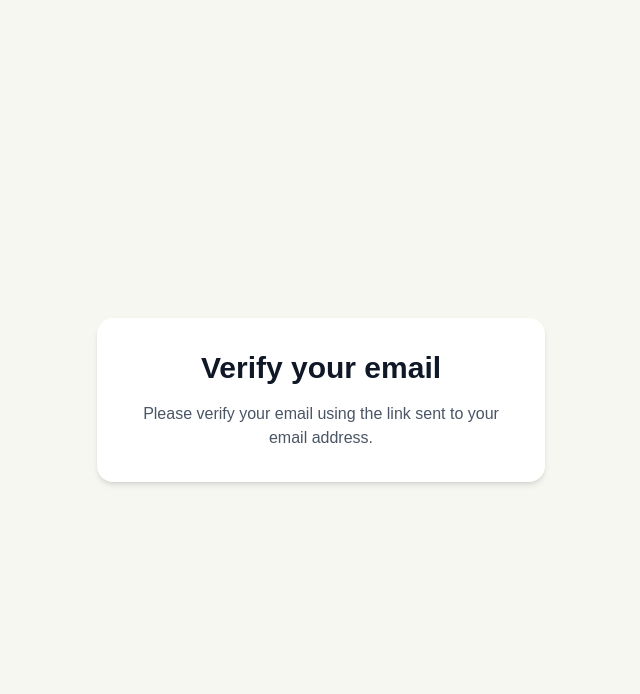
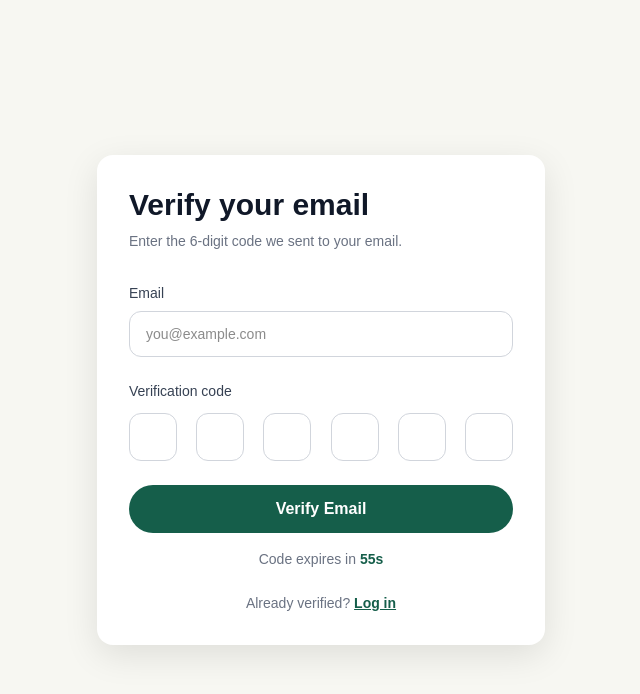
Before and after one commit to Areeba877/ecommerce-store, a Next.js app: page /verify-email in a window 1280 px wide. Shown: the top 694 px of the page, without its empty margins (319-959 px from the left). Built offline with nearby package versions, Linux system fonts and the light colour scheme.

Commit message:
Add 6 digit email verification

```diff
--- /dev/null
+++ b/app/api/auth/resend-code/route.ts
@@ -0,0 +1,99 @@
+import { NextResponse } from "next/server";
+import { Resend } from "resend";
+import { connectDB } from "@/lib/mongodb";
+import User from "@/models/User";
+
+const resend = new Resend(process.env.RESEND_API_KEY);
+
+export async function POST(request: Request) {
+  try {
+    const { email } = await request.json();
+
+    if (!email) {
+      return NextResponse.json(
+        { message: "Email is required." },
+        { status: 400 }
+      );
+    }
+
+    await connectDB();
+
+    const normalizedEmail = email.trim().toLowerCase();
+
+    const user = await User.findOne({
+      email: normalizedEmail,
+    });
+
+    if (!user) {
+      return NextResponse.json(
+        { message: "Account not found." },
+        { status: 404 }
+      );
+    }
+
+    if (user.isVerified) {
+      return NextResponse.json(
+        { message: "Email is already verified." },
+        { status: 400 }
+      );
+    }
+
+    const verificationCode = Math.floor(
+      100000 + Math.random() * 900000
+    ).toString();
+
+    const verificationCodeExpires = new Date(
+      Date.now() + 60 * 1000
+    );
+
+    user.verificationCode = verificationCode;
+    user.verificationCodeExpires = verificationCodeExpires;
+
+    await user.save();
+
+    const { error: emailError } = await resend.emails.send({
+      from: "Ecommerce Store <onboarding@resend.dev>",
+      to: [normalizedEmail],
+      subject: "Your new verification code",
+      html: `
+        <div style="font-family: Arial, sans-serif;">
+          <h2>Verify your email</h2>
+
+          <p>Your new 6-digit verification code is:</p>
+
+          <div style="
+            font-size: 32px;
+            font-weight: bold;
+            letter-spacing: 8px;
+            margin: 24px 0;
+          ">
+            ${verificationCode}
+          </div>
+
+          <p>This code will expire in 1 minute.</p>
+        </div>
+      `,
+    });
+
+    if (emailError) {
+      console.error("Resend code email error:", emailError);
+
+      return NextResponse.json(
+        { message: "Failed to send verification code." },
+        { status: 500 }
+      );
+    }
+
+    return NextResponse.json(
+      { message: "A new verification code has been sent." },
+      { status: 200 }
+    );
+  } catch (error) {
+    console.error("Resend code error:", error);
+
+    return NextResponse.json(
+      { message: "Something went wrong." },
+      { status: 500 }
+    );
+  }
+}
--- a/app/api/auth/verify-email/route.ts
+++ b/app/api/auth/verify-email/route.ts
@@ -19,39 +19,13 @@ export async function POST(request: Request) {
 
     const user = await User.findOne({
       email: normalizedEmail,
+      verificationCode: code,
+      verificationCodeExpires: { $gt: new Date() },
     });
 
     if (!user) {
       return NextResponse.json(
-        { message: "Account not found." },
-        { status: 404 }
-      );
-    }
-
-    if (user.isVerified) {
-      return NextResponse.json(
-        { message: "Email is already verified." },
-        { status: 400 }
-      );
-    }
-
-    if (!user.verificationCode || !user.verificationCodeExpires) {
-      return NextResponse.json(
-        { message: "Verification code not found. Please request a new code." },
-        { status: 400 }
-      );
-    }
-
-    if (user.verificationCodeExpires < new Date()) {
-      return NextResponse.json(
-        { message: "Verification code has expired. Please request a new code." },
-        { status: 400 }
-      );
-    }
-
-    if (user.verificationCode !== code.trim()) {
-      return NextResponse.json(
-        { message: "Invalid verification code." },
+        { message: "Invalid or expired verification code." },
         { status: 400 }
       );
     }
@@ -64,15 +38,15 @@ export async function POST(request: Request) {
 
     return NextResponse.json(
       {
-        message: "Email verified successfully. You can now log in.",
+        message: "Email verified successfully.",
       },
       { status: 200 }
     );
   } catch (error) {
-    console.error("Email verification error:", error);
+    console.error("Verification error:", error);
 
     return NextResponse.json(
-      { message: "Something went wrong during email verification." },
+      { message: "Something went wrong during verification." },
       { status: 500 }
     );
   }
--- a/app/verify-email/page.tsx
+++ b/app/verify-email/page.tsx
@@ -1,47 +1,254 @@
 "use client";
 
-import { Suspense } from "react";
-import { useSearchParams, useRouter } from "next/navigation";
-import { useEffect } from "react";
+import Link from "next/link";
+import { Suspense, useEffect, useRef, useState } from "react";
+import { useRouter, useSearchParams } from "next/navigation";
 
 function VerifyEmailContent() {
+  const router = useRouter();
   const searchParams = useSearchParams();
-  const router = useRouter();
 
-  const success = searchParams.get("success");
+  const [email, setEmail] = useState("");
+  const [code, setCode] = useState(["", "", "", "", "", ""]);
+  const [timeLeft, setTimeLeft] = useState(60);
+  const [message, setMessage] = useState("");
+  const [error, setError] = useState("");
+  const [loading, setLoading] = useState(false);
+
+  const inputRefs = useRef<(HTMLInputElement | null)[]>([]);
 
   useEffect(() => {
-    if (success === "true") {
-      const timer = setTimeout(() => {
+    const emailFromUrl = searchParams.get("email");
+
+    if (emailFromUrl) {
+      setEmail(emailFromUrl);
+    }
+  }, [searchParams]);
+
+  useEffect(() => {
+    if (timeLeft <= 0) return;
+
+    const timer = setInterval(() => {
+      setTimeLeft((prev) => prev - 1);
+    }, 1000);
+
+    return () => clearInterval(timer);
+  }, [timeLeft]);
+
+  const handleCodeChange = (value: string, index: number) => {
+    if (!/^\d?$/.test(value)) return;
+
+    const newCode = [...code];
+    newCode[index] = value;
+    setCode(newCode);
+
+    if (value && index < 5) {
+      inputRefs.current[index + 1]?.focus();
+    }
+  };
+
+  const handleKeyDown = (
+    e: React.KeyboardEvent<HTMLInputElement>,
+    index: number
+  ) => {
+    if (e.key === "Backspace" && !code[index] && index > 0) {
+      inputRefs.current[index - 1]?.focus();
+    }
+  };
+
+  const handleVerify = async (e: React.FormEvent) => {
+    e.preventDefault();
+
+    setMessage("");
+    setError("");
+
+    const verificationCode = code.join("");
+
+    if (!email) {
+      setError("Please enter your email address.");
+      return;
+    }
+
+    if (verificationCode.length !== 6) {
+      setError("Please enter the 6-digit verification code.");
+      return;
+    }
+
+    try {
+      setLoading(true);
+
+      const response = await fetch("/api/auth/verify-email", {
+        method: "POST",
+        headers: {
+          "Content-Type": "application/json",
+        },
+        body: JSON.stringify({
+          email: email.trim().toLowerCase(),
+          code: verificationCode,
+        }),
+      });
+
+      const data = await response.json();
+
+      if (!response.ok) {
+        setError(data.message || "Email verification failed.");
+        return;
+      }
+
+      setMessage("Email verified successfully! Redirecting to login...");
+
+      setTimeout(() => {
         router.push("/login");
-      }, 2000);
+      }, 1500);
+    } catch (error) {
+      console.error("Verification error:", error);
+      setError("Unable to connect to the server.");
+    } finally {
+      setLoading(false);
+    }
+  };
 
-      return () => clearTimeout(timer);
+  const handleResend = async () => {
+    setMessage("");
+    setError("");
+
+    if (!email) {
+      setError("Please enter your email address.");
+      return;
     }
-  }, [success, router]);
+
+    try {
+      setLoading(true);
+
+      const response = await fetch("/api/auth/resend-code", {
+        method: "POST",
+        headers: {
+          "Content-Type": "application/json",
+        },
+        body: JSON.stringify({
+          email: email.trim().toLowerCase(),
+        }),
+      });
+
+      const data = await response.json();
+
+      if (!response.ok) {
+        setError(data.message || "Failed to resend verification code.");
+        return;
+      }
+
+      setCode(["", "", "", "", "", ""]);
+      setTimeLeft(60);
+      setMessage("A new verification code has been sent.");
+
+      inputRefs.current[0]?.focus();
+    } catch (error) {
+      console.error("Resend code error:", error);
+      setError("Unable to connect to the server.");
+    } finally {
+      setLoading(false);
+    }
+  };
 
   return (
     <main className="min-h-screen bg-[#f7f7f2] px-4 py-8 flex items-center justify-center">
-      <div className="w-full max-w-md rounded-2xl bg-white p-8 text-center shadow-md">
+      <div className="w-full max-w-md rounded-2xl bg-white p-8 shadow-[0_10px_35px_rgba(0,0,0,0.10)]">
         <h1 className="text-3xl font-bold text-gray-900">
           Verify your email
         </h1>
 
-        {success === "true" ? (
-          <>
-            <p className="mt-4 text-green-700">
-              Email verified successfully!
+        <p className="mt-2 text-sm text-gray-500">
+          Enter the 6-digit code we sent to your email.
+        </p>
+
+        <form onSubmit={handleVerify} className="mt-8">
+          <label className="mb-2 block text-sm font-medium text-gray-700">
+            Email
+          </label>
+
+          <input
+            type="email"
+            value={email}
+            onChange={(e) => setEmail(e.target.value)}
+            placeholder="you@example.com"
+            required
+            disabled={loading}
+            className="w-full rounded-xl border border-gray-300 px-4 py-3 text-sm outline-none focus:border-[#155e4a] focus:ring-1 focus:ring-[#155e4a]"
+          />
+
+          <label className="mb-3 mt-6 block text-sm font-medium text-gray-700">
+            Verification code
+          </label>
+
+          <div className="flex justify-between gap-2">
+            {code.map((digit, index) => (
+              <input
+                key={index}
+                ref={(el) => {
+                  inputRefs.current[index] = el;
+                }}
+                type="text"
+                inputMode="numeric"
+                maxLength={1}
+                value={digit}
+                onChange={(e) =>
+                  handleCodeChange(e.target.value, index)
+                }
+                onKeyDown={(e) => handleKeyDown(e, index)}
+                disabled={loading}
+                className="h-12 w-12 rounded-xl border border-gray-300 text-center text-lg font-semibold outline-none focus:border-[#155e4a] focus:ring-1 focus:ring-[#155e4a]"
+              />
+            ))}
+          </div>
+
+          {error && (
+            <div className="mt-5 rounded-xl bg-red-50 px-4 py-3 text-sm text-red-600">
+              {error}
+            </div>
+          )}
+
+          {message && (
+            <div className="mt-5 rounded-xl bg-green-50 px-4 py-3 text-sm text-green-700">
+              {message}
+            </div>
+          )}
+
+          <button
+            type="submit"
+            disabled={loading}
+            className="mt-6 w-full rounded-full bg-[#155e4a] px-4 py-3 font-semibold text-white hover:bg-[#0f4939] disabled:opacity-50"
+          >
+            {loading ? "Verifying..." : "Verify Email"}
+          </button>
+
+          {timeLeft > 0 ? (
+            <p className="mt-4 text-center text-sm text-gray-500">
+              Code expires in{" "}
+              <span className="font-semibold text-[#155e4a]">
+                {timeLeft}s
+              </span>
             </p>
+          ) : (
+            <button
+              type="button"
+              onClick={handleResend}
+              disabled={loading}
+              className="mt-4 w-full text-sm font-semibold text-[#155e4a] underline"
+            >
+              Resend verification code
+            </button>
+          )}
+        </form>
 
-            <p className="mt-2 text-sm text-gray-500">
-              Redirecting you to login...
-            </p>
-          </>
-        ) : (
-          <p className="mt-4 text-gray-600">
-            Please verify your email using the link sent to your email address.
-          </p>
-        )}
+        <p className="mt-6 text-center text-sm text-gray-500">
+          Already verified?{" "}
+          <Link
+            href="/login"
+            className="font-semibold text-[#155e4a] underline"
+          >
+            Log in
+          </Link>
+        </p>
       </div>
     </main>
   );
@@ -51,8 +258,8 @@ export default function VerifyEmailPage() {
   return (
     <Suspense
       fallback={
-        <main className="min-h-screen bg-[#f7f7f2] flex items-center justify-center">
-          <p className="text-gray-600">Loading...</p>
+        <main className="min-h-screen flex items-center justify-center">
+          Loading...
         </main>
       }
     >
```
Also changed, not shown: app/api/auth/signup/route.ts (+24 -35 lines).
